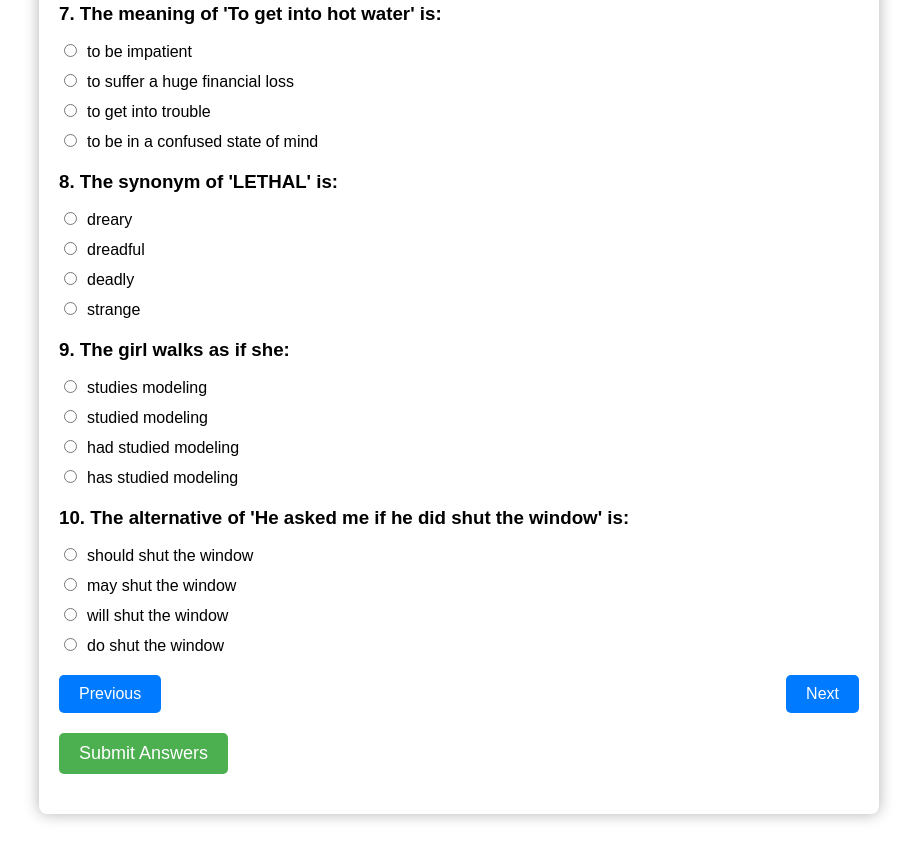
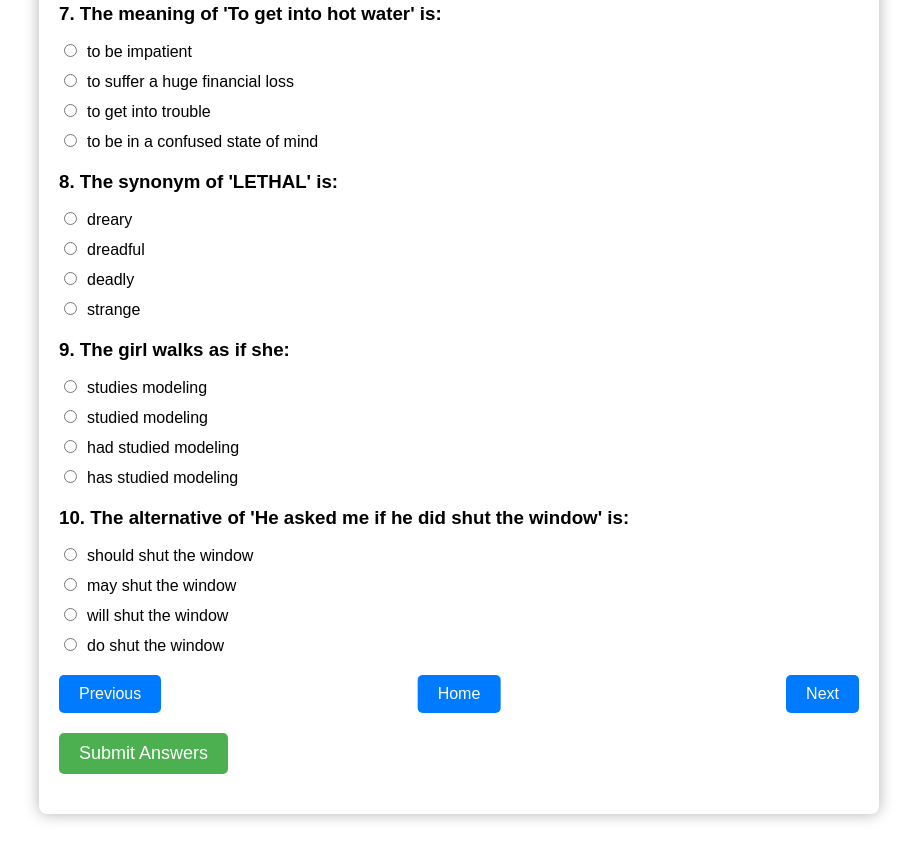
Before and after one commit to saurav101112/sauravkattel, a plain HTML site: page Practice Question 1.html in a window 1280 px wide. Shown: the part 1142-2002 px from the top of the page, without its empty margins (181-1098 px from the left). Drawn offline with Linux system fonts and the light colour scheme.

Commit message:
Update Practice Question 1.html

```diff
--- a/Practice Question 1.html
+++ b/Practice Question 1.html
@@ -69,9 +69,23 @@
             display: flex;
             justify-content: space-between;
             margin-top: 20px;
+            position: relative;
         }
 
         .pagination button {
+            padding: 10px 20px;
+            font-size: 16px;
+            cursor: pointer;
+            background-color: #007bff;
+            color: white;
+            border: none;
+            border-radius: 5px;
+        }
+
+        #home-btn {
+            position: absolute;
+            left: 50%;
+            transform: translateX(-50%);
             padding: 10px 20px;
             font-size: 16px;
             cursor: pointer;
@@ -118,7 +132,7 @@
             position: relative;
         }
 
-        #view-answers-btn, #home-btn {
+        #view-answers-btn {
             margin-top: 20px;
             padding: 10px 20px;
             font-size: 18px;
@@ -151,6 +165,7 @@
 
             <div class="pagination">
                 <button id="prev-btn" onclick="prevPage()">Previous</button>
+                <button id="home-btn" onclick="goHome()">Home</button>
                 <button id="next-btn" onclick="nextPage()">Next</button>
             </div>
 
@@ -503,5 +518,6 @@
             window.location.href = "https://sauravkattel.com.np/index.html";
         }
     </script>
+
 </body>
 </html>
```
